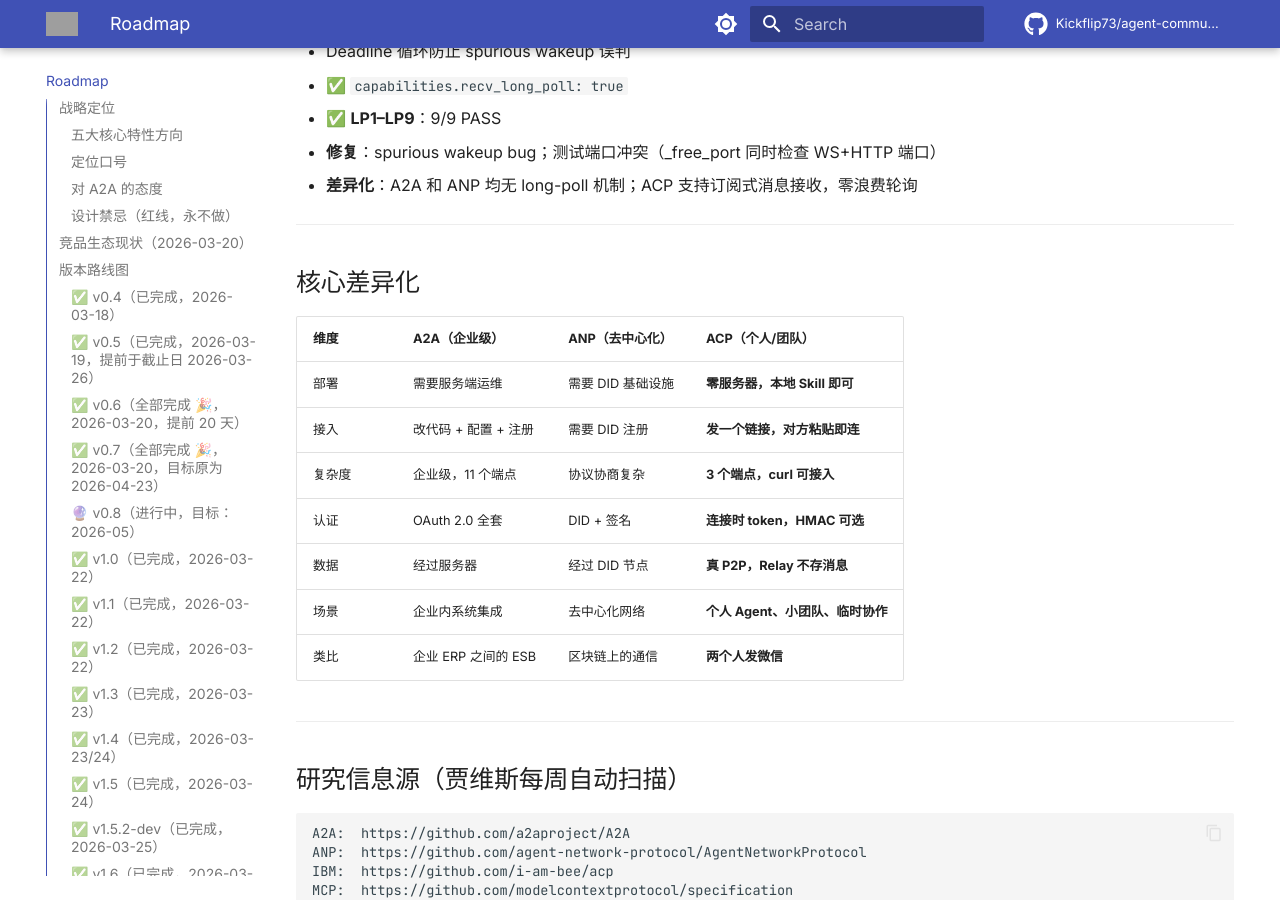
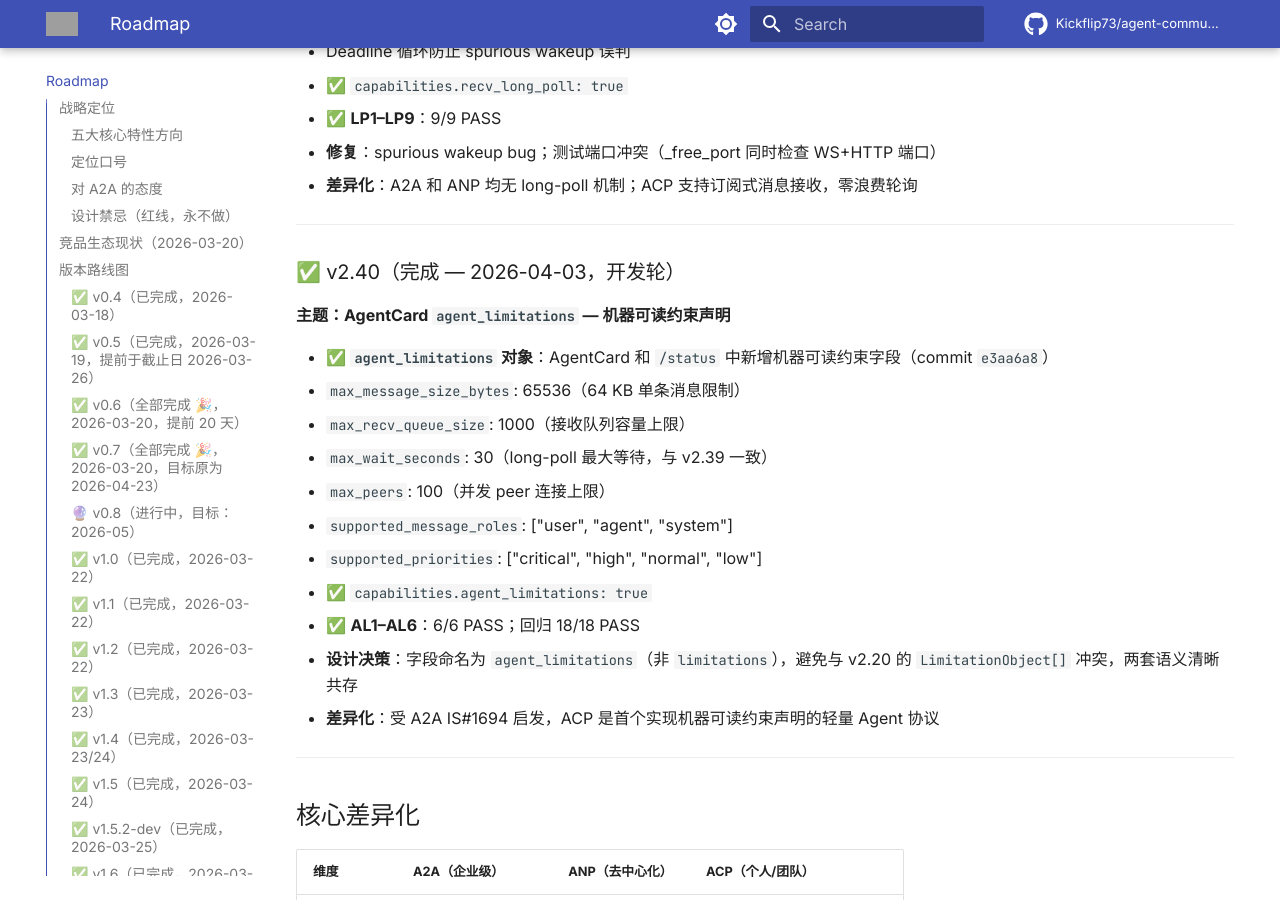
Before and after one commit to Kickflip73/agent-communication-protocol, an MkDocs documentation site: the page built from docs/ROADMAP.md, in a window 1280 px wide and 900 px high, scrolled down 18131 px. Built offline with MkDocs 1.6.1 and Material for MkDocs 9.7.7, drawn with Linux system fonts in a browser that asks for light colours; comment, search, counter and statistics services are not loaded; the version menu is left out; some of the changed text lies outside the part shown; grey boxes are pictures that could not be loaded.

Commit message:
docs(v2.40): CHANGELOG + ROADMAP — AgentCard agent_limitations milestone

```diff
--- a/docs/ROADMAP.md
+++ b/docs/ROADMAP.md
@@ -1,7 +1,7 @@
 # ACP 协议研发路线图
 
 > 持续更新。贾维斯每周自动扫描竞品动态，每月产出一个新版本。
-> 最后更新：2026-04-03（v2.38.0：Message Priority — priority 字段，/recv 排序，priority_counts，capabilities.message_priority）
+> 最后更新：2026-04-03（v2.40.0：AgentCard agent_limitations — 机器可读约束声明）
 
 ---
 
@@ -606,6 +606,23 @@ Client                          Server
 
 ---
 
+### ✅ v2.40（完成 — 2026-04-03，开发轮）
+**主题：AgentCard `agent_limitations` — 机器可读约束声明**
+
+- ✅ **`agent_limitations` 对象**：AgentCard 和 `/status` 中新增机器可读约束字段（commit `e3aa6a8`）
+  - `max_message_size_bytes`: 65536（64 KB 单条消息限制）
+  - `max_recv_queue_size`: 1000（接收队列容量上限）
+  - `max_wait_seconds`: 30（long-poll 最大等待，与 v2.39 一致）
+  - `max_peers`: 100（并发 peer 连接上限）
+  - `supported_message_roles`: ["user", "agent", "system"]
+  - `supported_priorities`: ["critical", "high", "normal", "low"]
+- ✅ `capabilities.agent_limitations: true`
+- ✅ **AL1–AL6**：6/6 PASS；回归 18/18 PASS
+- **设计决策**：字段命名为 `agent_limitations`（非 `limitations`），避免与 v2.20 的 `LimitationObject[]` 冲突，两套语义清晰共存
+- **差异化**：受 A2A IS#1694 启发，ACP 是首个实现机器可读约束声明的轻量 Agent 协议
+
+---
+
 ## 核心差异化
 
 | 维度 | A2A（企业级） | ANP（去中心化） | **ACP（个人/团队）** |
```
Also changed, not shown: CHANGELOG.md (+20 -0 lines), docs/whats-new.md (+7 -0 lines).
